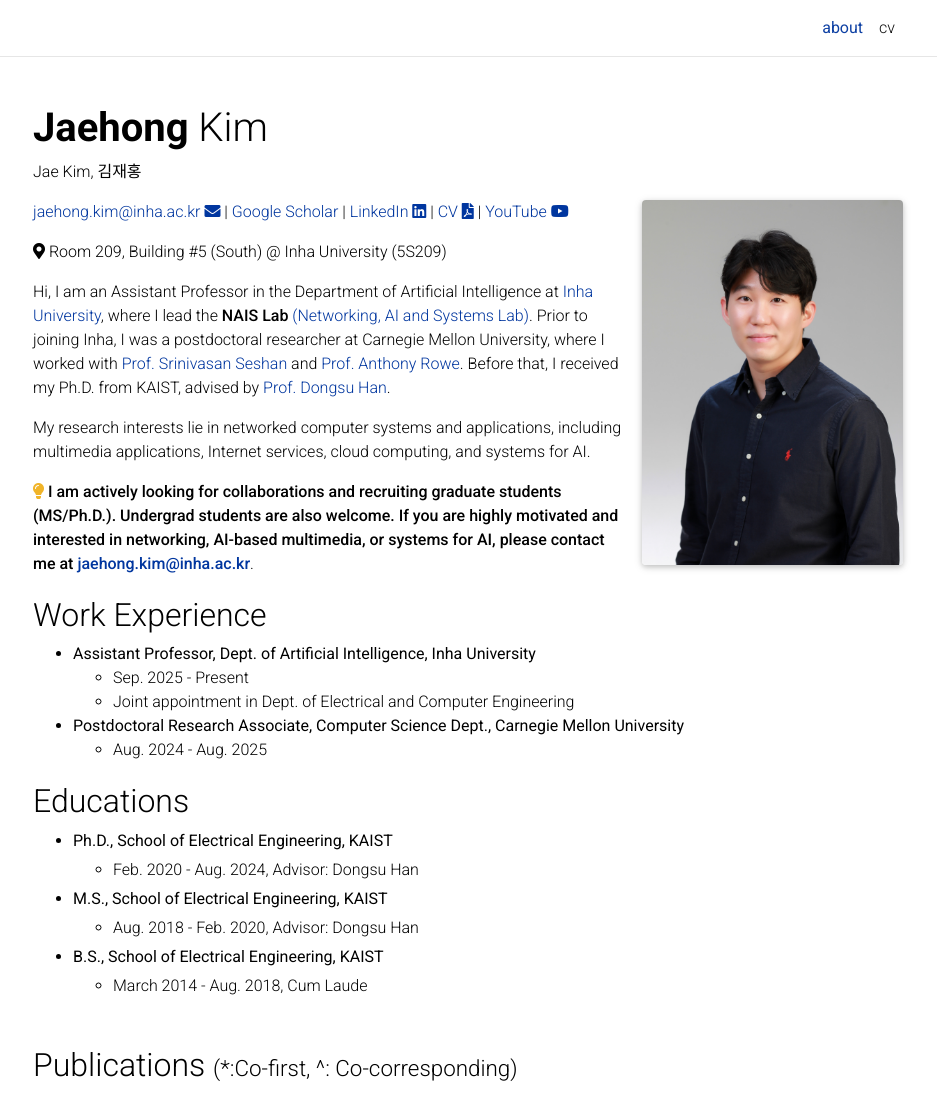
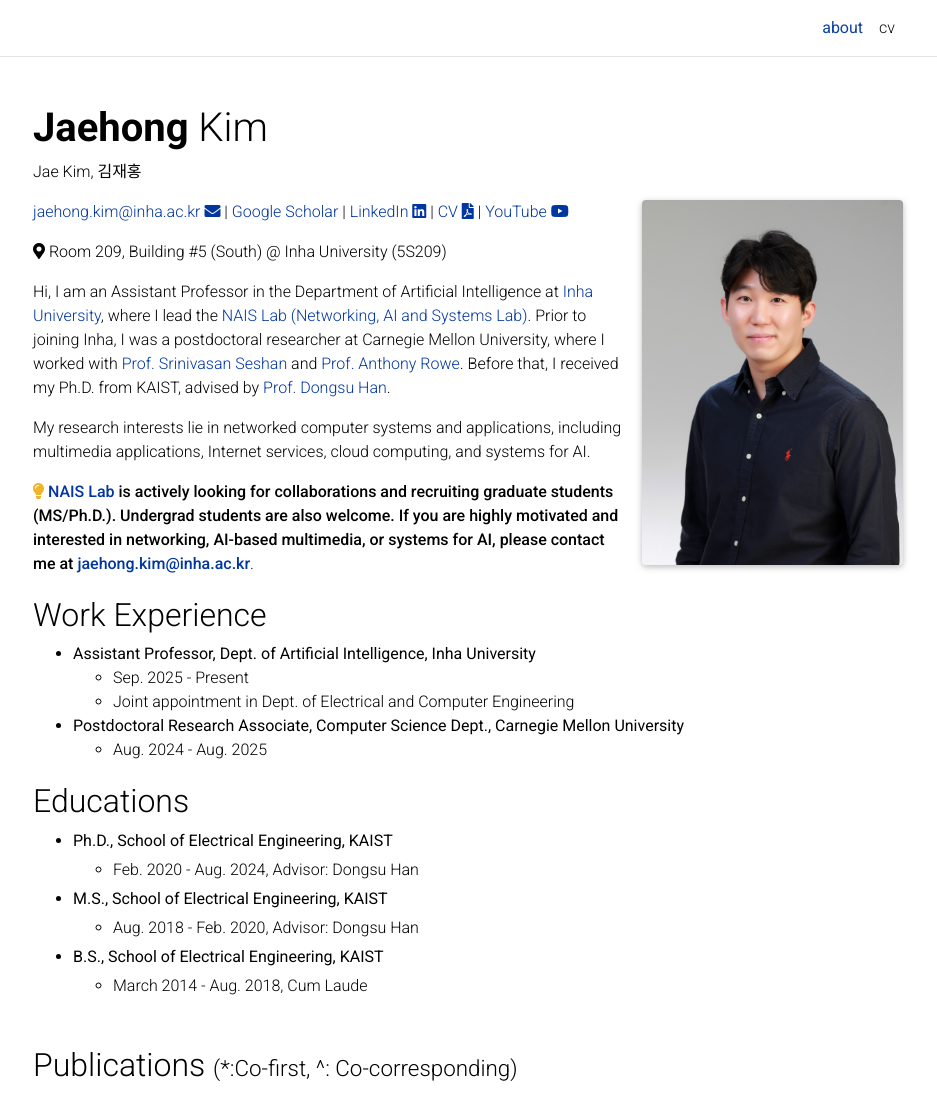
Before and after one commit to jaykim305/jaykim305.github.io, a Jekyll site: the page built from _pages/about.md, in a window 1280 px wide and 1270 px high, cut to the strip 0-1096 px from the top of the window. Shown: the whole strip, without its empty margins (172-1109 px from the left). Built offline with Jekyll 4.4.1, drawn with Linux system fonts in a browser that asks for light colours; full-size pictures stand in for the smaller copies a plugin makes; comment, search, counter and statistics services are not loaded; a style sheet for code colours, icons or effects is not loaded.

Commit message:
Update about.md

```diff
--- a/_pages/about.md
+++ b/_pages/about.md
@@ -32,13 +32,13 @@ social: false  # includes social icons at the bottom of the page
 </span>
 
 
-Hi, I am an Assistant Professor in the Department of Artificial Intelligence at [Inha University](https://eng.inha.ac.kr/eng/3915/subview..do), where I lead the [**NAIS Lab** (Networking, AI and Systems Lab)](https://sites.google.com/view/nais-lab/home). Prior to joining Inha, I was a postdoctoral researcher at Carnegie Mellon University, where I worked with [Prof. Srinivasan Seshan](https://www.cs.cmu.edu/~srini/) and [Prof. Anthony Rowe](https://users.ece.cmu.edu/~agr/).
+Hi, I am an Assistant Professor in the Department of Artificial Intelligence at [Inha University](https://eng.inha.ac.kr/eng/3915/subview..do), where I lead the [NAIS Lab (Networking, AI and Systems Lab)](https://sites.google.com/view/nais-lab/home). Prior to joining Inha, I was a postdoctoral researcher at Carnegie Mellon University, where I worked with [Prof. Srinivasan Seshan](https://www.cs.cmu.edu/~srini/) and [Prof. Anthony Rowe](https://users.ece.cmu.edu/~agr/).
 Before that, I received my Ph.D. from KAIST, advised by [Prof. Dongsu Han](https://ina.kaist.ac.kr/team/dongsuh).
 
 My research interests lie in networked computer systems and applications, including multimedia applications, Internet services, cloud computing, and systems for AI.
 <!-- My current research focuses on developing efficient networking solutions for multimedia applications and AI workloads. -->
 
-**<i class="fas fa-lightbulb" style="color: #f0b429;"></i> I am actively looking for collaborations and recruiting graduate students (MS/Ph.D.). Undergrad students are also welcome. If you are highly motivated and interested in networking, AI-based multimedia, or systems for AI, please contact me at [jaehong.kim@inha.ac.kr](mailto:jaehong.kim@inha.ac.kr)**.
+**<i class="fas fa-lightbulb" style="color: #f0b429;"></i> [NAIS Lab](https://sites.google.com/view/nais-lab/home) is actively looking for collaborations and recruiting graduate students (MS/Ph.D.). Undergrad students are also welcome. If you are highly motivated and interested in networking, AI-based multimedia, or systems for AI, please contact me at [jaehong.kim@inha.ac.kr](mailto:jaehong.kim@inha.ac.kr)**.
 
 <!-- <p style="color:blue; text-decoration:underline; font-weight:bold;">
   연구에 관심 있는 학생들은 위 메일 주소로 CV 첨부해서 연락 주세요.
```
